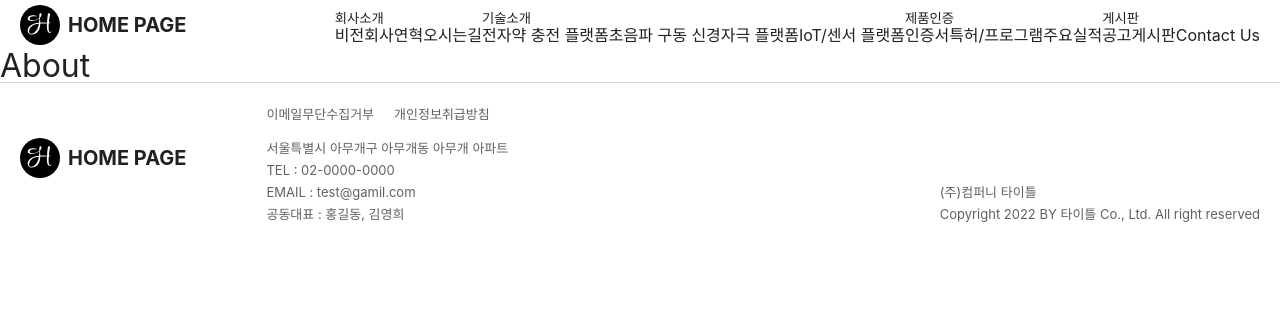
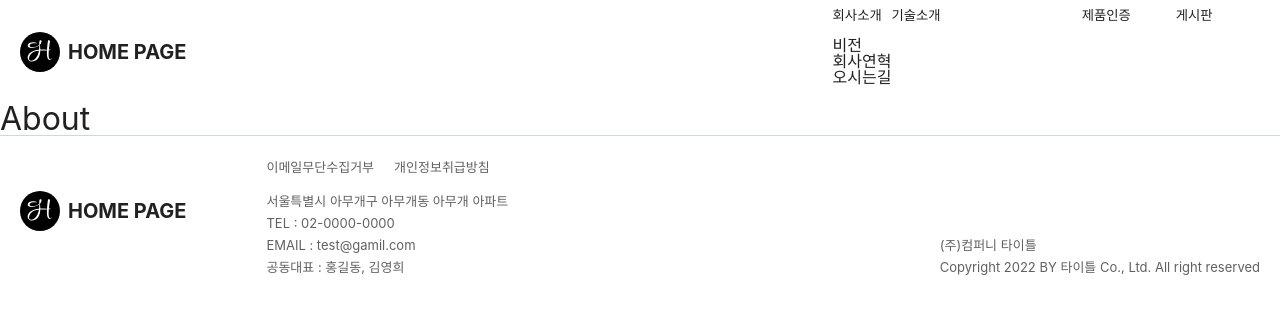
Before and after one commit to WebKBS/homepage-template, a Next.js app: page /about in a window 1280 px wide. Both pictures are taken after a click on the button "회사소개". Shown: the top 314 px of the page. Built offline with nearby package versions, Linux system fonts and the light colour scheme.

Commit message:
네비게이션 모바일 PC 분리 필요

```diff
--- a/src/components/navigator/NaviItem.module.css
+++ b/src/components/navigator/NaviItem.module.css
@@ -0,0 +1,17 @@
+
+.open {
+    background: #F3F3F3;
+    border-bottom: 1px solid #CFD8DC;
+    height: 0;
+    overflow: hidden;
+    opacity: 0;
+    visibility: hidden;
+    transition: all 0.3s;
+}
+
+.close {
+    padding: 13px 0;
+    visibility: visible;
+    height: auto;
+    opacity: 1;
+}
--- a/src/components/navigator/NaviItem.tsx
+++ b/src/components/navigator/NaviItem.tsx
@@ -1,23 +1,43 @@
-import {menuItems} from '@/data/navigation';
-import Link from 'next/link';
+'use client';
 
+import {useState} from "react";
+import {menuItems} from "@/data/navigation";
+import Link from "next/link";
+import styles from './NaviItem.module.css';
 
 function NaviItem({onClick}: { onClick?: () => void }) {
+    const [openIndex, setOpenIndex] = useState<number | null>(null);
+
+    const toggleMenu = (index: number) => {
+        if (openIndex === index) {
+            // 클릭한 메뉴가 이미 열려 있는 경우 닫는다
+            setOpenIndex(null);
+        } else {
+            // 클릭한 메뉴 오픈
+            setOpenIndex(index);
+        }
+    };
+
     return (
         <>
             {menuItems.map((menuItem, index) => (
                 <li key={index}>
                     <div>
-                        <button type="button">{menuItem.title}</button>
+                        <button
+                            type="button"
+                            onClick={() => toggleMenu(index)} // 메뉴 클릭 시 토글 함수 호출
+                        >
+                            {menuItem.title}
+                        </button>
                     </div>
-                    <ul>
-                        <li>
-                            {menuItem.links.map((link, linkIndex) => (
-                                <Link key={linkIndex} href={link.href} onClick={onClick}>
+                    <ul className={openIndex === index ? styles.close : styles.open}>
+                        {menuItem.links.map((link, linkIndex) => (
+                            <li key={linkIndex}>
+                                <Link href={link.href} onClick={onClick}>
                                     {link.text}
                                 </Link>
-                            ))}
-                        </li>
+                            </li>
+                        ))}
                     </ul>
                 </li>
             ))}
--- a/src/components/navigator/SideMenu.module.css
+++ b/src/components/navigator/SideMenu.module.css
@@ -8,15 +8,15 @@
     transform: translateX(100%);
     animation: open .3s forwards;
     z-index: 300;
+    overflow-y: auto;
+    border-top: 1px solid #CFD8DC;
+
 }
 
 .menuList {
     display: flex;
+    padding-bottom: 120px;
     flex-direction: column;
-}
-
-.menuList > li {
-
 }
 
 .menuList > li > div {
@@ -30,16 +30,6 @@
     font-size: 15px;
     font-weight: 600;
     padding: 13px 20px;
-}
-
-.menuList > li > ul {
-    background: #F3F3F3;
-    border-bottom: 1px solid #CFD8DC;
-    height: 0;
-    overflow: hidden;
-    opacity: 0;
-    visibility: hidden;
-    transition: all 0.3s;
 }
 
 .menuList > li > ul li {
```
